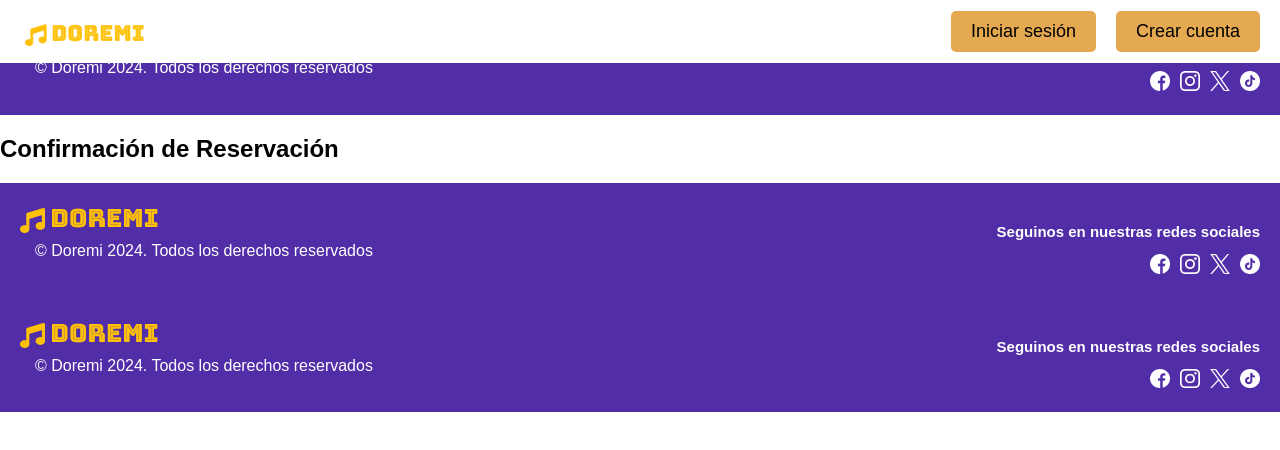
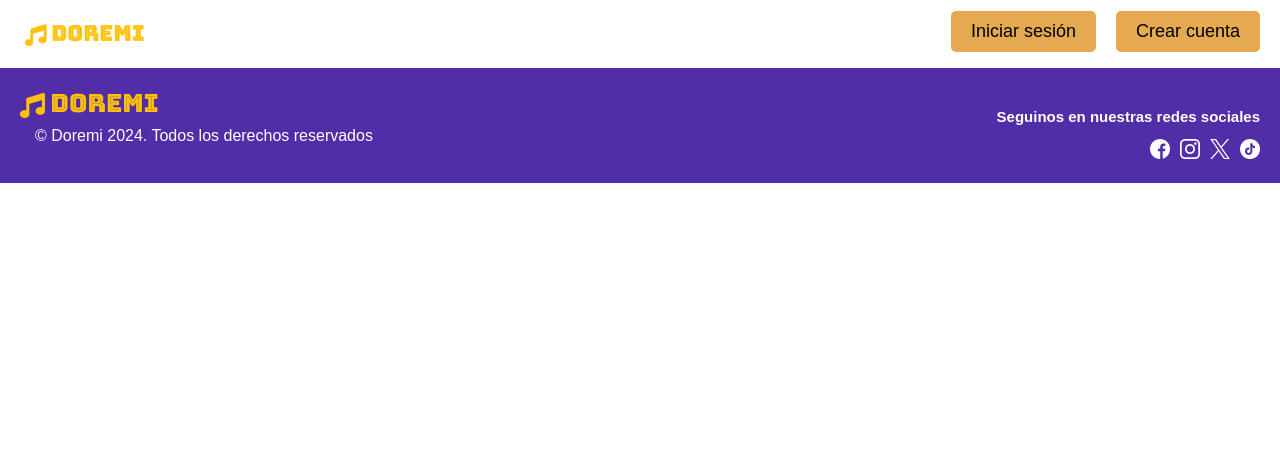
Before and after one commit to astridtorres21/Frontends_ProyectoFinal_C5_G2, a React (Create React App) app in the folder frontend/: page /confirm-reservation in a window 1280 px wide. Shown: the top 450 px of the page. Built offline with nearby package versions, Linux system fonts and the light colour scheme.

Commit message:
solucionHeaderyFooter

```diff
--- a/frontend/src/App.jsx
+++ b/frontend/src/App.jsx
@@ -6,16 +6,12 @@ import ProductDetail from './components/ProductDetail';
 import ReservationConfirmation from './components/ReservationConfirmation';
 import Body from './components/Body';
 import Login from './components/Login';
-import Header from './components/Header';
-import Footer from './components/Footer';
 import './App.css';
 
 function App() {
   return (
     <Router>
       <MaybeShowHeaderAndFooter>
-      <Header />
-      </MaybeShowHeaderAndFooter>
         <Routes>
           <Route path="/" element={<Body />} />
           <Route exact path="/register" element={<Register />} />
@@ -23,9 +19,7 @@ function App() {
           <Route path="/product/:id" element={<ProductDetail />} />
           <Route path="/confirm-reservation" element={<ReservationConfirmation />} />
         </Routes>
-        <MaybeShowHeaderAndFooter>
-        <Footer />
-        </MaybeShowHeaderAndFooter>
+      </MaybeShowHeaderAndFooter>
     </Router>
   );
 }
--- a/frontend/src/components/MaybeShowHeaderAndFooter.jsx
+++ b/frontend/src/components/MaybeShowHeaderAndFooter.jsx
@@ -7,7 +7,7 @@ const MaybeShowHeaderAndFooter = ({ children }) => {
   const location = useLocation();
 
   // Lista de rutas en las que no se debe mostrar el encabezado y el pie de página
-  const excludedRoutes = ['/', '/register', '/login'];
+  const excludedRoutes = ['/register', '/login'];
 
   // Verifica si la ruta actual está en la lista de rutas excluidas
   const shouldShowHeaderAndFooter = !excludedRoutes.includes(location.pathname);
@@ -17,6 +17,7 @@ const MaybeShowHeaderAndFooter = ({ children }) => {
       {shouldShowHeaderAndFooter && <Header />}
       {children}
       {shouldShowHeaderAndFooter && <Footer />}
+
     </>
   );
 };
--- a/package.json
+++ /dev/null
@@ -1,5 +0,0 @@
-{
-  "dependencies": {
-    "react-router-dom": "^6.22.3"
-  }
-}
```
Also changed, not shown: 1 other file (tests, documents, lock files or other folders).
